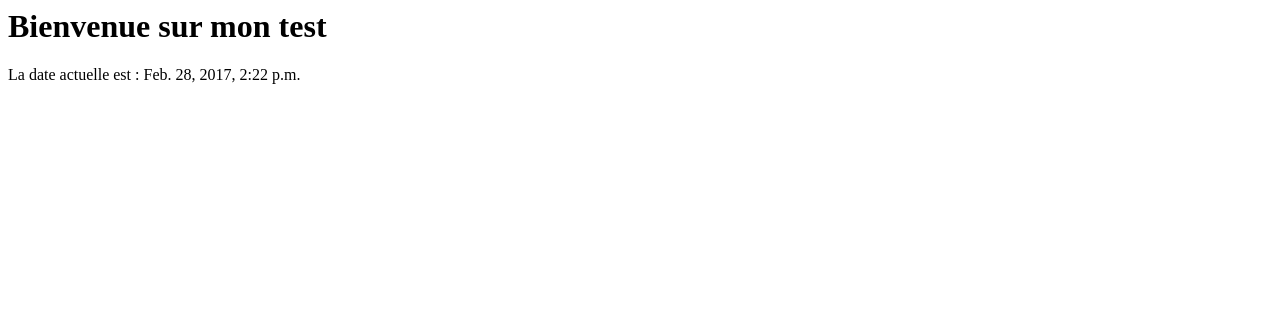
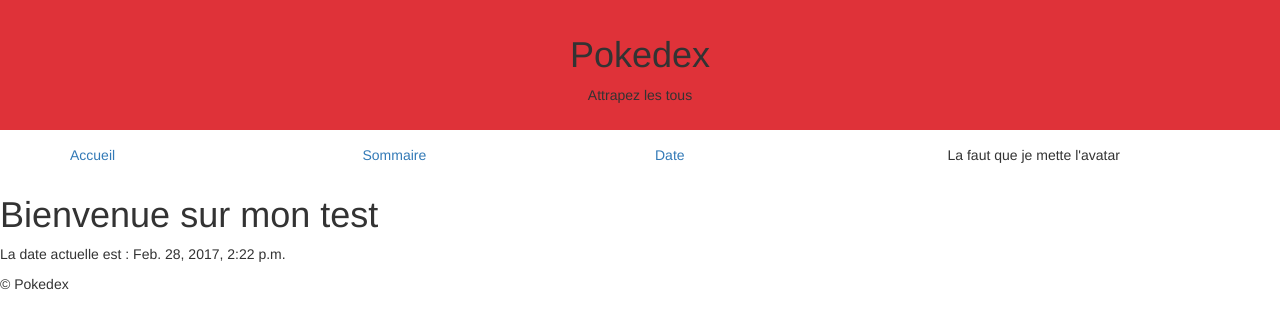
Before and after one commit to Nikuto/Archi_Web, a Django app: page /date/ in a window 1280 px wide. Shown: the top 329 px of the page. Run offline with Django 3.2, Linux system fonts and the light colour scheme; some libraries are stand-ins or nearby versions.

Commit message:
Oublie au precedent commit

```diff
--- a/Pokoko/pokedex/templates/test/date.html
+++ b/Pokoko/pokedex/templates/test/date.html
@@ -1,3 +1,11 @@
-<h1>Bienvenue sur mon test</h1>
+{% extends "base.html" %}
 
-<p>La date actuelle est : {{ date }}</p>
+{% block title %}Date{% endblock %}
+
+{% block content %}
+
+    <h1>Bienvenue sur mon test</h1>
+
+   <p>La date actuelle est : {{ date }}</p>
+
+{% endblock %}
--- a/Pokoko/pokedex/views.py
+++ b/Pokoko/pokedex/views.py
@@ -9,7 +9,7 @@ def index(request):
 
 #Page de sommaire, a /sommaire
 def sommaire(request):
-	return HttpResponse("Oep,le sommaire")
+	return render(request,'test/sommaire.html')
 
 #page d'un sommaire precis, a /sommaire/X
 def sommaire_note(request,id_sommaire):
--- a/Pokoko/templates/base.html
+++ b/Pokoko/templates/base.html
@@ -4,7 +4,7 @@
 
 <head>
 
-   <link rel="stylesheet" href="/media/css/style.css" />
+   <link rel="stylesheet" href="/static/css/bootstrap.css" />
 
    <title>{% block title %}Mon super pokedex{% endblock %}</title>
 
@@ -12,31 +12,41 @@
 
 <body>
 
-<header>Pokedex</header>
+  <div class="accueil-logo text-center">
 
-    <nav>
+  <h1>Pokedex</h1>
+  <p> Attrapez les tous </p>
 
-       {% block nav %}
+  </div>
 
-       <ul>
+  <div class="container">
+    <div class="row">
 
-            <li><a href="{% url 'index' %}" ">Accueil</a></li>
+           {% block nav %}
 
-            <li><a href="{% url 'sommaire' %}">Sommaire</a></li>
+            <div class="col-sm-3"><a href="{% url 'index' %}" ">Accueil</a></div>
 
-            <li><a href="{% url 'afficher_date' %}">Date</a></li>
+            <div class="col-sm-3"><a href="{% url 'sommaire' %}">Sommaire</a></div>
 
-       </ul>
+            <div class="col-sm-3"><a href="{% url 'afficher_date' %}">Date</a></div>
 
-       {% endblock %}
+            <div class="col-sm-3"><p>La faut que je mette l'avatar </p></a></div>
 
-   </nav>
+           {% endblock %}
 
-   <section id="content">
+    </div>
 
-       {% block content %}{% endblock %}
 
-   </section>
+  </div>
+  <div>
+
+    <section id="content">
+
+      {% block content %}{% endblock %}
+
+    </section>
+
+  </div>
 
 <footer>&copy; Pokedex</footer>
 
```
